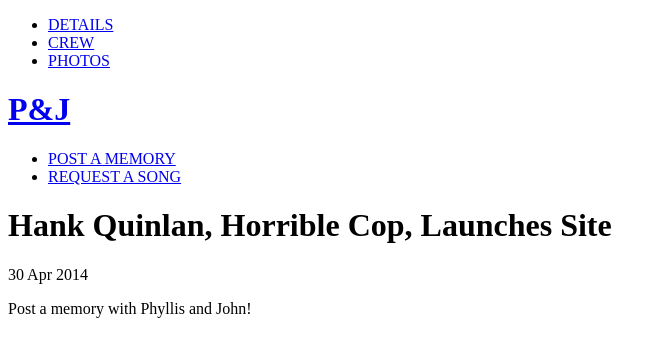
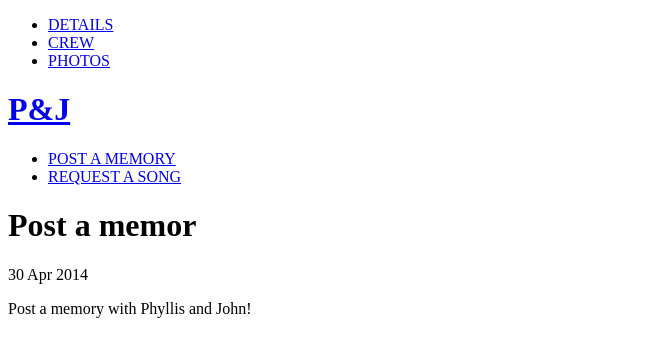
Before and after one commit to phyllisandjohn/phyllisandjohn.github.io, a Jekyll site: the page built from _posts/2016-01-17-post.md, in a window 1280 px wide. Shown: the top 357 px of the page, without its empty margins (0-666 px from the left). Built offline with Jekyll 4.4.1, drawn with Linux system fonts in a browser that asks for light colours.

Commit message:
Update and rename 2014-04-30-hank-quinlan-site-launched.md to 2016-01-17-post.md

```diff
--- a/_posts/2014-04-30-hank-quinlan-site-launched.md
+++ b/_posts/2016-01-17-post.md
@@ -1,6 +1,6 @@
 ---
 layout: post
-title: "Hank Quinlan, Horrible Cop, Launches Site"
+title: "Post a memor"
 date: 2014-04-30
 ---
 
```
